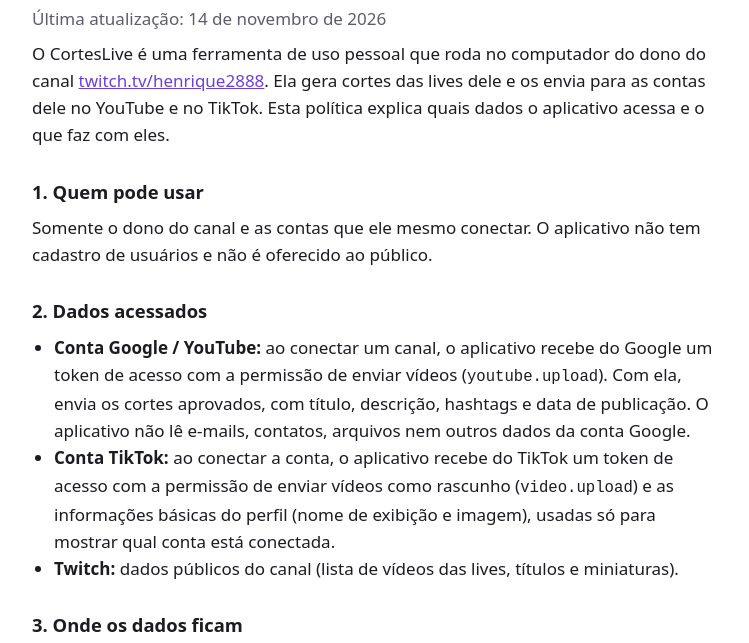
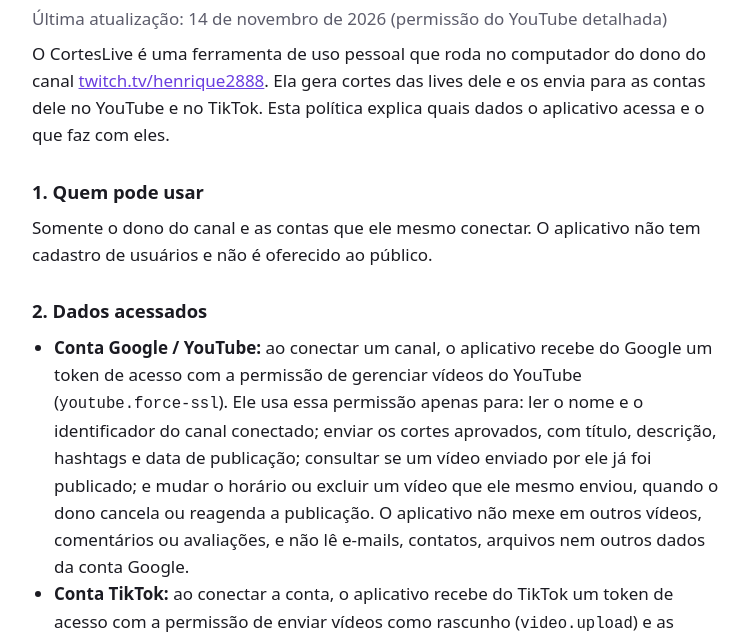
Before and after one commit to heenrique288/corteslive-site, a plain HTML site: page privacidade.html in a window 1280 px wide. Shown: the part 119-762 px from the top of the page, without its empty margins (264-1013 px from the left). Drawn offline with Linux system fonts and the light colour scheme.

Commit message:
Detalha a permissão do YouTube na Política de Privacidade
Co-Authored-By: Claude Opus 5.5 <noreply@anthropic.com>

```diff
--- a/privacidade.html
+++ b/privacidade.html
@@ -11,7 +11,7 @@
 <main>
   <p><a href="index.html">← CortesLive</a></p>
   <h1>Política de Privacidade</h1>
-  <p class="muted">Última atualização: 14 de novembro de 2026</p>
+  <p class="muted">Última atualização: 14 de novembro de 2026 (permissão do YouTube detalhada)</p>
 
   <p>O CortesLive é uma ferramenta de uso pessoal que roda no computador do dono do canal
     <a href="https://www.twitch.tv/henrique2888">twitch.tv/henrique2888</a>. Ela gera cortes das lives dele e os
@@ -25,8 +25,11 @@
   <h2>2. Dados acessados</h2>
   <ul>
     <li><strong>Conta Google / YouTube:</strong> ao conectar um canal, o aplicativo recebe do Google um token de
-      acesso com a permissão de enviar vídeos (<code>youtube.upload</code>). Com ela, envia os cortes aprovados,
-      com título, descrição, hashtags e data de publicação. O aplicativo não lê e-mails, contatos, arquivos nem
+      acesso com a permissão de gerenciar vídeos do YouTube (<code>youtube.force-ssl</code>). Ele usa essa
+      permissão apenas para: ler o nome e o identificador do canal conectado; enviar os cortes aprovados, com
+      título, descrição, hashtags e data de publicação; consultar se um vídeo enviado por ele já foi publicado; e
+      mudar o horário ou excluir um vídeo que ele mesmo enviou, quando o dono cancela ou reagenda a publicação.
+      O aplicativo não mexe em outros vídeos, comentários ou avaliações, e não lê e-mails, contatos, arquivos nem
       outros dados da conta Google.</li>
     <li><strong>Conta TikTok:</strong> ao conectar a conta, o aplicativo recebe do TikTok um token de acesso com a
       permissão de enviar vídeos como rascunho (<code>video.upload</code>) e as informações básicas do perfil
@@ -63,7 +66,9 @@
   <hr>
   <h2>Privacy Policy (English summary)</h2>
   <p>CortesLive is a personal-use tool that runs on the channel owner's own computer. It uploads video clips the
-    owner has approved to the owner's own YouTube channels (scope <code>youtube.upload</code>) and sends them as
+    owner has approved to the owner's own YouTube channels (scope <code>youtube.force-ssl</code>, used only to
+    read the connected channel's name, upload approved clips, check whether they were published, and reschedule or
+    delete videos the app itself uploaded) and sends them as
     drafts to the owner's own TikTok account (scope <code>video.upload</code>). Access tokens, videos and review
     data are stored only on that computer. No data is sold or shared with third parties. CortesLive uses YouTube
     API Services; by using it with YouTube, the user agrees to the
```
Also changed, not shown: index.html (+2 -1 lines).
